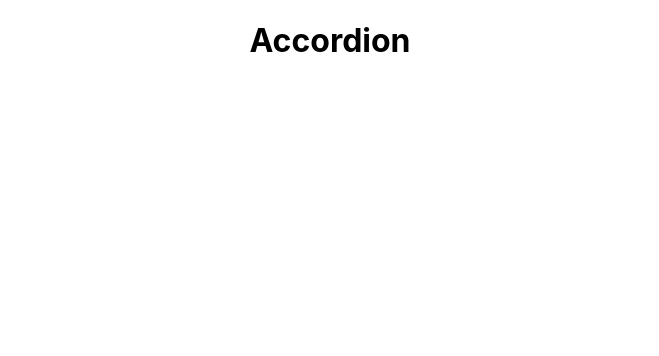
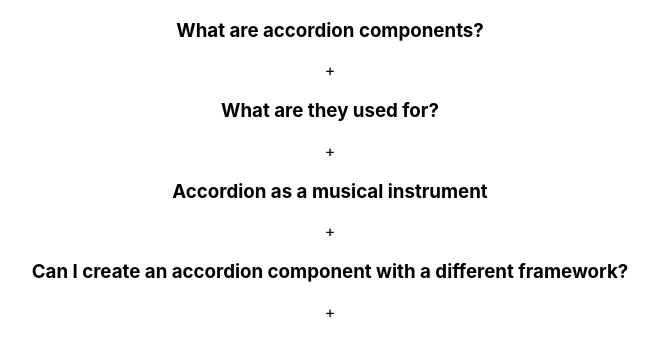
Before and after one commit to mathebulansuku/20-reactjs-projects, a React (Create React App) app: page / in a window 1280 px wide. Shown: the top 356 px of the page, without its empty margins (310-969 px from the left). Built offline with nearby package versions, Linux system fonts and the light colour scheme.

Commit message:
data displayed on accordion component

```diff
--- a/src/components/accordion/Accordion.jsx
+++ b/src/components/accordion/Accordion.jsx
@@ -1,7 +1,24 @@
+import { useState } from "react";
+import data from "./data";
+
 export default function Accordion() {
+  const [selected, setSelected] = useState(null);
   return (
-    <div>
-      <h1>Accordion</h1>
+    <div className="wrapper">
+      <div className="accordion">
+        {data && data.length > 0 ? (
+          data.map((dataItem) => (
+            <div className="item">
+              <div className="title">
+                <h3>{dataItem.question}</h3>
+                <span>+</span>
+              </div>
+            </div>
+          ))
+        ) : (
+          <div>Data not found!</div>
+        )}
+      </div>
     </div>
   );
 }
```
